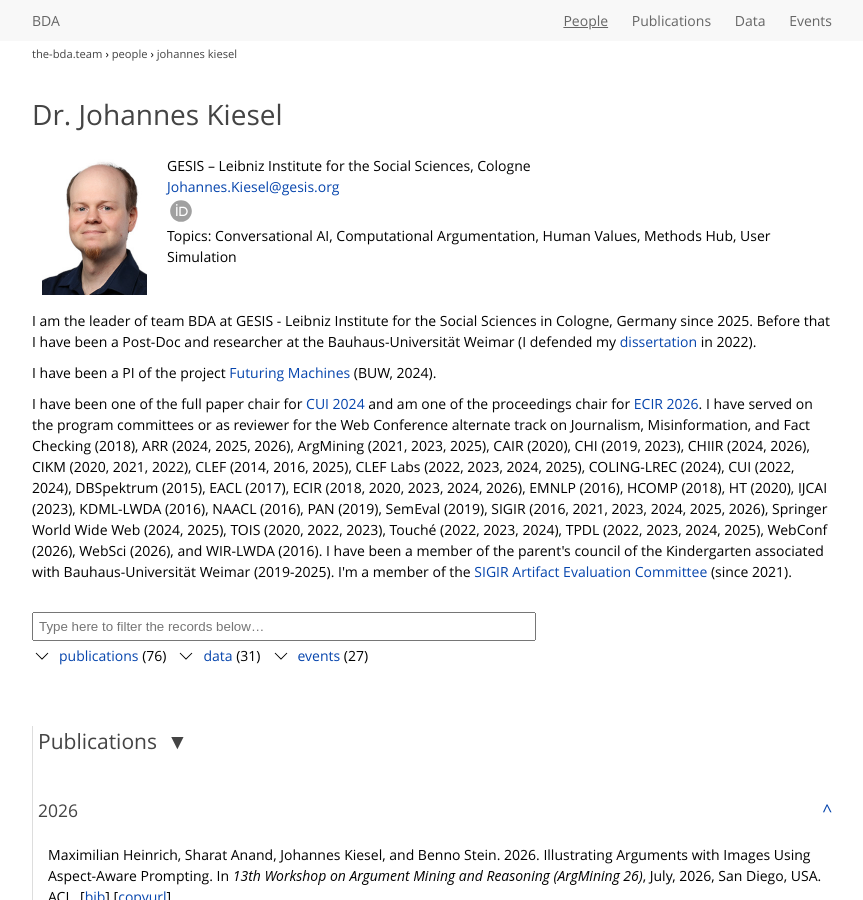
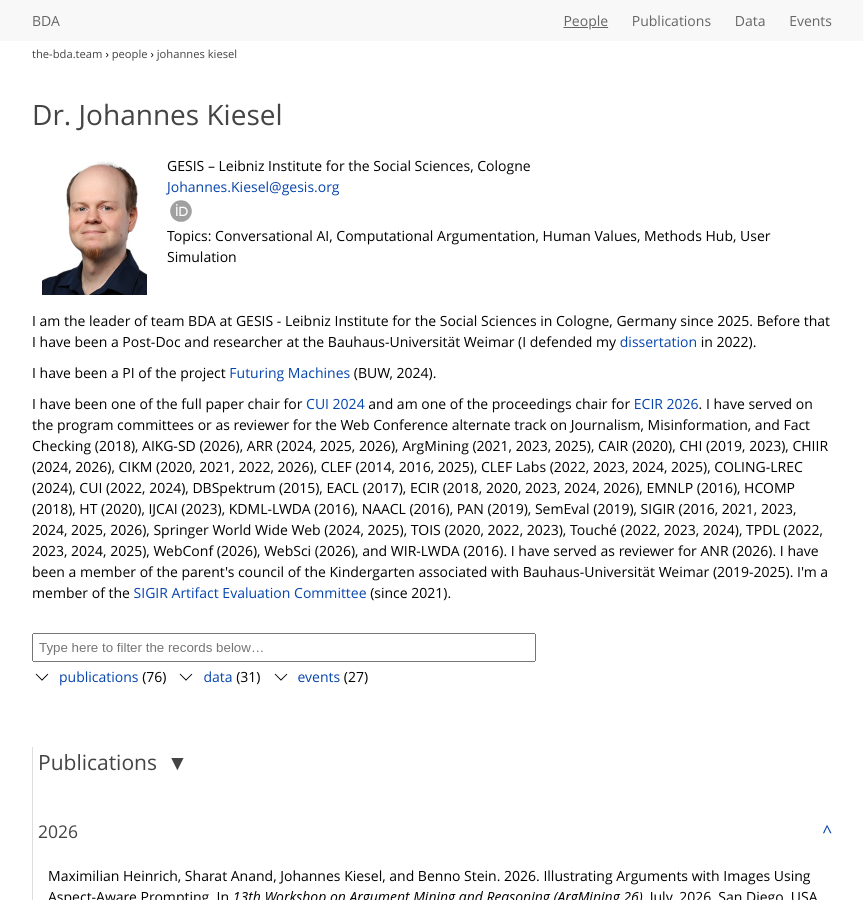
Before and after one commit to the-bda-team/the-bda-team-web, a Jekyll site: the page built from people/kiesel.html, in a window 1280 px wide and 900 px high. Shown: the whole window, without its empty margins (208-1071 px from the left). Built offline with Jekyll 4.4.1, drawn with Linux system fonts in a browser that asks for light colours; some web fonts are replaced.

Commit message:
Update kiesel.html

```diff
--- a/people/kiesel.html
+++ b/people/kiesel.html
@@ -7,7 +7,7 @@
 </p><p>
 I have been a PI of the project <a href="https://www.uni-weimar.de/de/medien/professuren/medieninformatik/human-computer-interaction/forschung/forschungsprojekte/futuring-machines/">Futuring Machines</a> (BUW, 2024).
 </p><p>
-I have been one of the full paper chair for <a href="https://cui.acm.org/2024/">CUI 2024</a> and am one of the proceedings chair for <a href="https://ecir2026.eu/">ECIR 2026</a>. I have served on the program committees or as reviewer for the Web Conference alternate track on Journalism, Misinformation, and Fact Checking (2018), ARR (2024, 2025, 2026), ArgMining (2021, 2023, 2025), CAIR (2020), CHI (2019, 2023), CHIIR (2024, 2026), CIKM (2020, 2021, 2022), CLEF (2014, 2016, 2025), CLEF Labs (2022, 2023, 2024, 2025), COLING-LREC (2024), CUI (2022, 2024), DBSpektrum (2015), EACL (2017), ECIR (2018, 2020, 2023, 2024, 2026), EMNLP (2016), HCOMP (2018), HT (2020), IJCAI (2023), KDML-LWDA (2016), NAACL (2016), PAN (2019), SemEval (2019), SIGIR (2016, 2021, 2023, 2024, 2025, 2026), Springer World Wide Web (2024, 2025), TOIS (2020, 2022, 2023), Touché (2022, 2023, 2024), TPDL (2022, 2023, 2024, 2025), WebConf (2026), WebSci (2026), and WIR-LWDA (2016).
+I have been one of the full paper chair for <a href="https://cui.acm.org/2024/">CUI 2024</a> and am one of the proceedings chair for <a href="https://ecir2026.eu/">ECIR 2026</a>. I have served on the program committees or as reviewer for the Web Conference alternate track on Journalism, Misinformation, and Fact Checking (2018), AIKG-SD (2026), ARR (2024, 2025, 2026), ArgMining (2021, 2023, 2025), CAIR (2020), CHI (2019, 2023), CHIIR (2024, 2026), CIKM (2020, 2021, 2022, 2026), CLEF (2014, 2016, 2025), CLEF Labs (2022, 2023, 2024, 2025), COLING-LREC (2024), CUI (2022, 2024), DBSpektrum (2015), EACL (2017), ECIR (2018, 2020, 2023, 2024, 2026), EMNLP (2016), HCOMP (2018), HT (2020), IJCAI (2023), KDML-LWDA (2016), NAACL (2016), PAN (2019), SemEval (2019), SIGIR (2016, 2021, 2023, 2024, 2025, 2026), Springer World Wide Web (2024, 2025), TOIS (2020, 2022, 2023), Touché (2022, 2023, 2024), TPDL (2022, 2023, 2024, 2025), WebConf (2026), WebSci (2026), and WIR-LWDA (2016). I have served as reviewer for ANR (2026).
 I have been a member of the parent's council of the Kindergarten associated with Bauhaus-Universität Weimar (2019-2025).
 I'm a member of the <a href="http://sigir.org/general-information/acm-sigir-artifact-badging/">SIGIR Artifact Evaluation Committee</a> (since 2021).
 </p>
```
